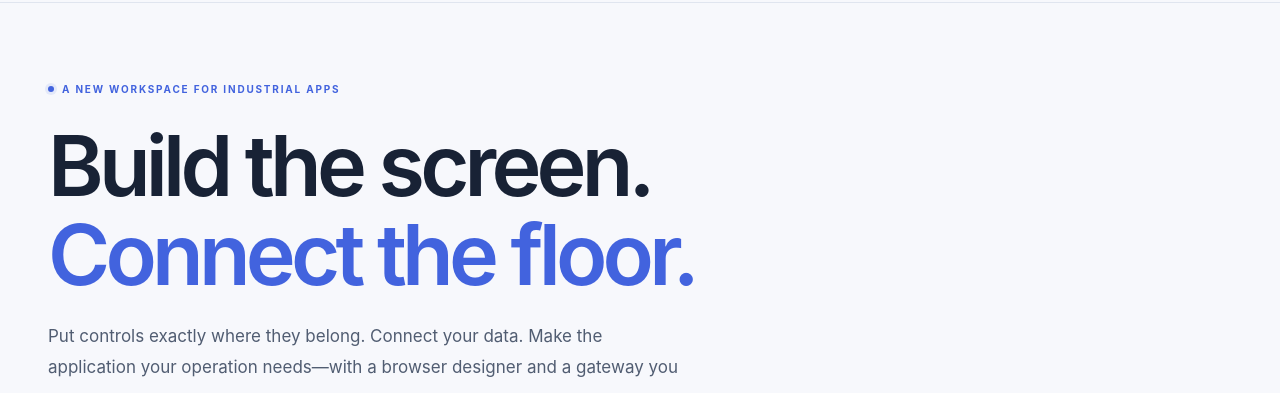
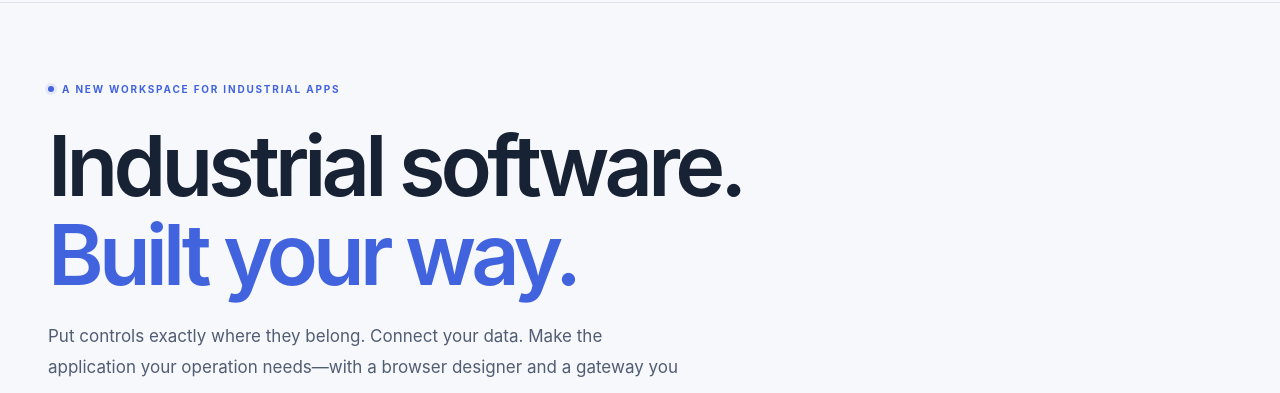
Before and after one commit to SparkStudioX/www, a plain HTML site: page index.html in a window 1280 px wide. Shown: the part 86-479 px from the top of the page. Drawn offline with Linux system fonts and the light colour scheme.

Commit message:
Update landing page headline

```diff
--- a/index.html
+++ b/index.html
@@ -6,7 +6,7 @@
   <meta name="color-scheme" content="light dark">
   <meta name="theme-color" content="#f7f8fc">
   <meta name="description" content="SparkStudio is an early-preview industrial application builder. Design precise screens in your browser, connect industrial data, and run Python 3 on a local gateway.">
-  <meta property="og:title" content="SparkStudio — Build the screen. Connect the floor.">
+  <meta property="og:title" content="SparkStudio — Industrial software. Built your way.">
   <meta property="og:description" content="A browser-based industrial application builder with precise layouts, reusable forms, Python 3, and a self-hosted gateway. Windows first. Early preview.">
   <meta property="og:type" content="website">
   <meta property="og:image" content="https://sparkstudiox.com/assets/screenshots/designer.jpg">
@@ -14,7 +14,7 @@
   <meta property="og:url" content="https://sparkstudiox.com/">
   <link rel="canonical" href="https://sparkstudiox.com/">
   <link rel="icon" href="./favicon.svg" type="image/svg+xml">
-  <title>SparkStudio — Build the screen. Connect the floor.</title>
+  <title>SparkStudio — Industrial software. Built your way.</title>
   <script>
     try { var preference = localStorage.getItem('sparkstudio.site.theme.v1') || 'light'; document.documentElement.dataset.theme = preference === 'system' ? (matchMedia('(prefers-color-scheme: dark)').matches ? 'dark' : 'light') : preference === 'dark' ? 'dark' : 'light'; } catch (_) {}
   </script>
@@ -54,7 +54,7 @@
     <section class="hero container" aria-labelledby="hero-title">
       <div class="hero-copy">
         <div class="eyebrow"><span class="status-dot"></span> A NEW WORKSPACE FOR INDUSTRIAL APPS</div>
-        <h1 id="hero-title">Build the screen.<br><span>Connect the floor.</span></h1>
+        <h1 id="hero-title">Industrial software.<br><span>Built your way.</span></h1>
         <p class="hero-description">Put controls exactly where they belong. Connect your data. Make the application your operation needs—with a browser designer and a gateway you run.</p>
         <div class="hero-actions"><a class="button primary" href="https://github.com/SparkStudioX/releases/releases/download/v0.1.0-preview.1/SparkStudio-Setup-0.1.0-windows-x64-unsigned.exe">Download Windows preview <svg class="icon" aria-hidden="true"><use href="#arrow"/></svg></a><a class="text-link" href="#product">See the screenshots <span aria-hidden="true">↓</span></a></div>
         <p class="download-caption">Unsigned Windows x64 · v0.1.0-preview.1 <span>·</span> <a href="https://github.com/SparkStudioX/releases/releases/download/v0.1.0-preview.1/SparkStudio-Windows-Installation-Guide.md">Installation guide</a> <span>·</span> <a href="#status">Preview scope</a></p>
```
